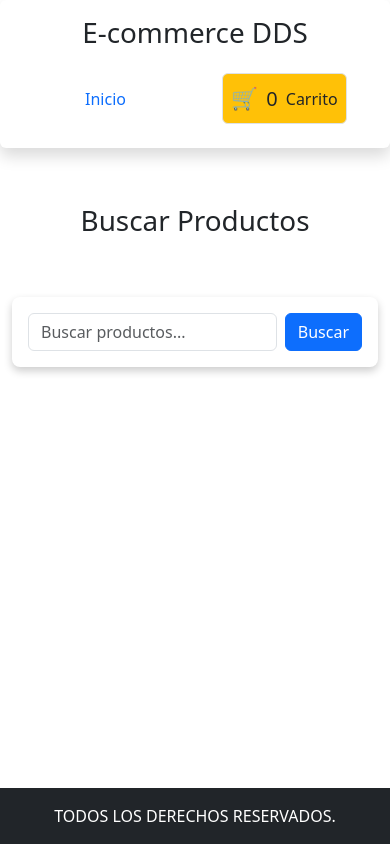
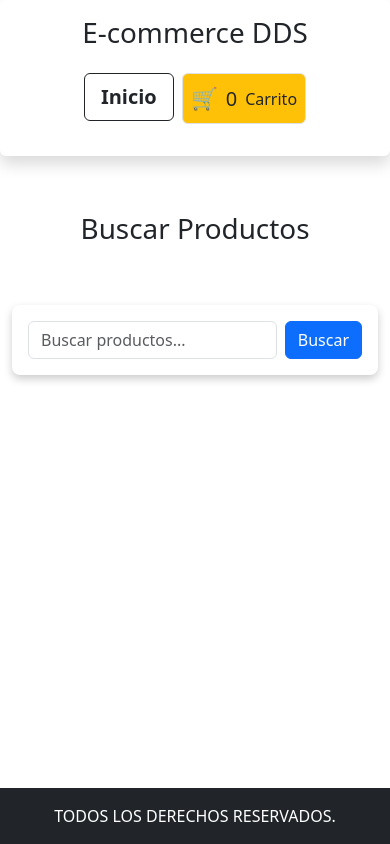
Before and after one commit to Lucas-Cordoba/TP3-Desarrollo, a React (Create React App) app: page / in a window 390 px wide. Built offline with nearby package versions, Linux system fonts and the light colour scheme.

Commit message:
Lista la app con diseño responsivo para pantallas grandes y chicas

```diff
--- a/src/header/header.js
+++ b/src/header/header.js
@@ -6,22 +6,26 @@ const Header = () => {
     return (
         <header className='bg-light shadow p-3 mb-2 bg-white rounded sticky-top'>
             <div className="container">
-                <div className="row flex-lg-row">
-                    <div className="col-lg-4 mb-3 d-flex align-items-center justify-content-center">
-                        <h1 className="text-center">E-commerce DDS</h1>
+                <div className="row align-items-center">
+                    {/* Título */}
+                    <div className="col-lg-4 col-md-12 d-flex justify-content-center justify-content-lg-start mb-3">
+                        <h1 className="text-center text-lg-start">E-commerce DDS</h1>
                     </div>
-                    <div className="col-lg-4 col-6 mb-2 d-flex justify-content-center align-items-center">
-                        <nav>
+                    {/* Navegación y Carrito */}
+                    <div className="col-lg-4 col-md-12 d-flex justify-content-center justify-content-lg-end mb-3">
+                        <nav className="d-flex align-items-center">
                             <ul className="nav m-0">
-                                <li className="nav-item me-0 text-center">
-                                    <Link className="nav-link" to="/">Inicio</Link>
+                                <li className="nav-item me-2"> {/* Ajustar separación */}
+                                    <Link className="nav-link text-dark fw-bold fs-5 border border-dark rounded" to="/">Inicio</Link>
+                                </li>
+                                <li className="nav-item">
+                                    <ContadorCarrito />
                                 </li>
                             </ul>
                         </nav>
                     </div>
-                    <div className="col-lg-4 col-6 mb-2 d-flex justify-content-center align-items-center">
-                        <ContadorCarrito className="ms-0" />
-                    </div>
+                    {/* Espacio vacío para la alineación correcta */}
+                    <div className="col-lg-4 d-none d-lg-flex justify-content-lg-end"></div>
                 </div>
             </div>
         </header>
```
